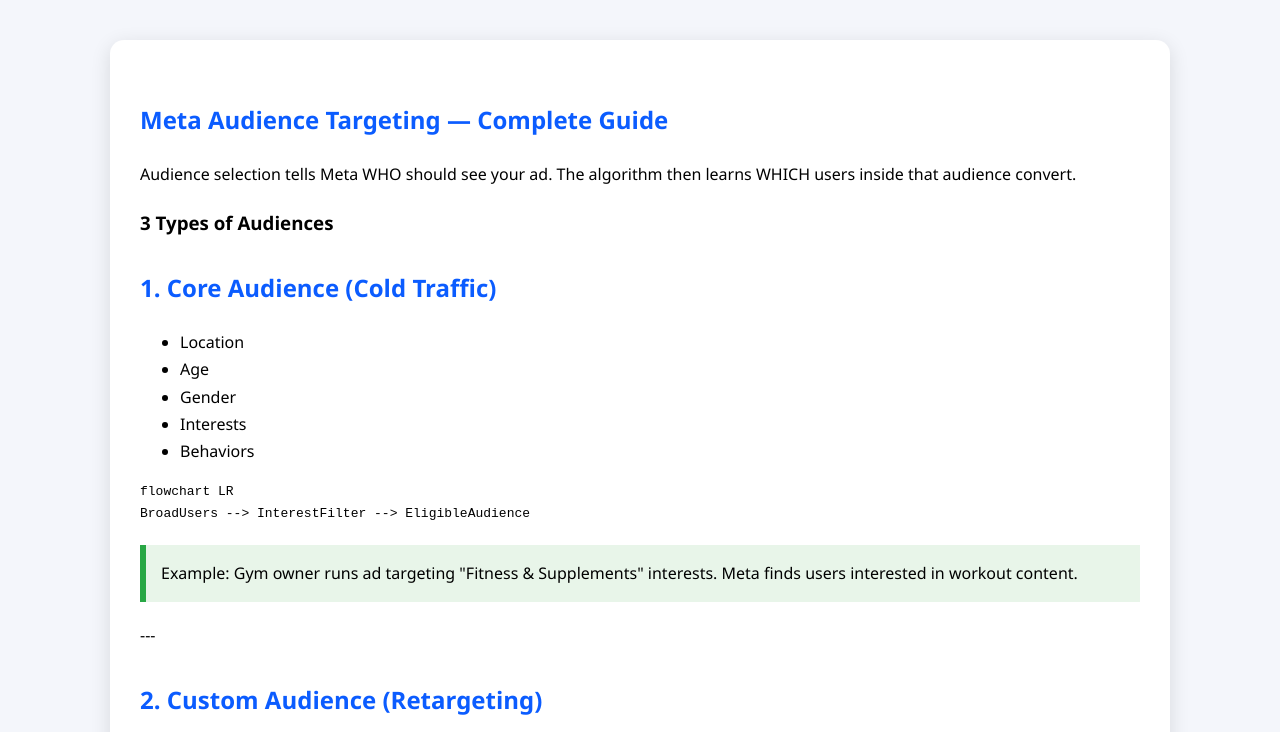
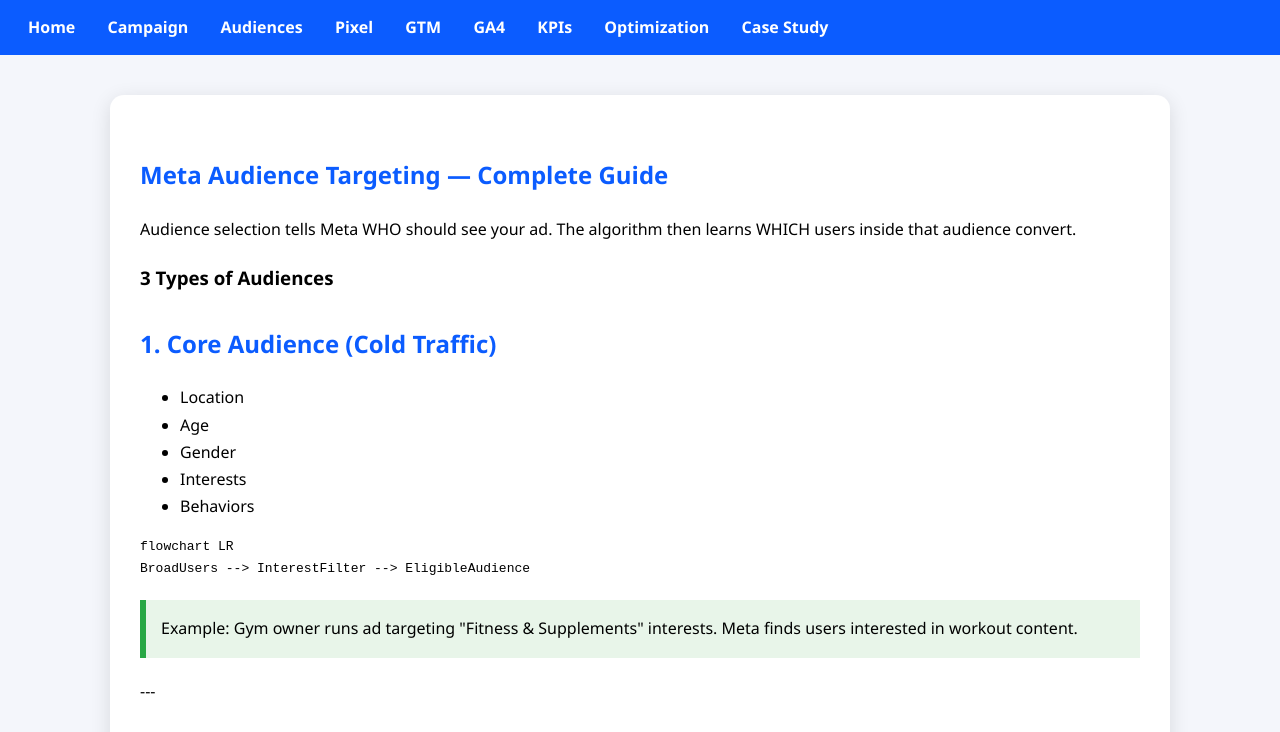
Before and after one commit to Mohan-dulam/meta-learnings, a plain HTML site: page audiences.html in a window 1280 px wide. Shown: the top 732 px of the page. Drawn offline with Linux system fonts and the light colour scheme; a script that the page names is missing.

Commit message:
Update audiences.html

```diff
--- a/audiences.html
+++ b/audiences.html
@@ -5,6 +5,18 @@
 <link rel="stylesheet" href="style.css">
 </head>
 <body>
+
+<div class="navbar">
+<a href="index.html">Home</a>
+<a href="structure.html">Campaign</a>
+<a href="audiences.html">Audiences</a>
+<a href="pixel.html">Pixel</a>
+<a href="gtm.html">GTM</a>
+<a href="ga4.html">GA4</a>
+<a href="metrics.html">KPIs</a>
+<a href="optimization.html">Optimization</a>
+<a href="casestudy.html">Case Study</a>
+</div>
 
 <div class="section">
 
```
